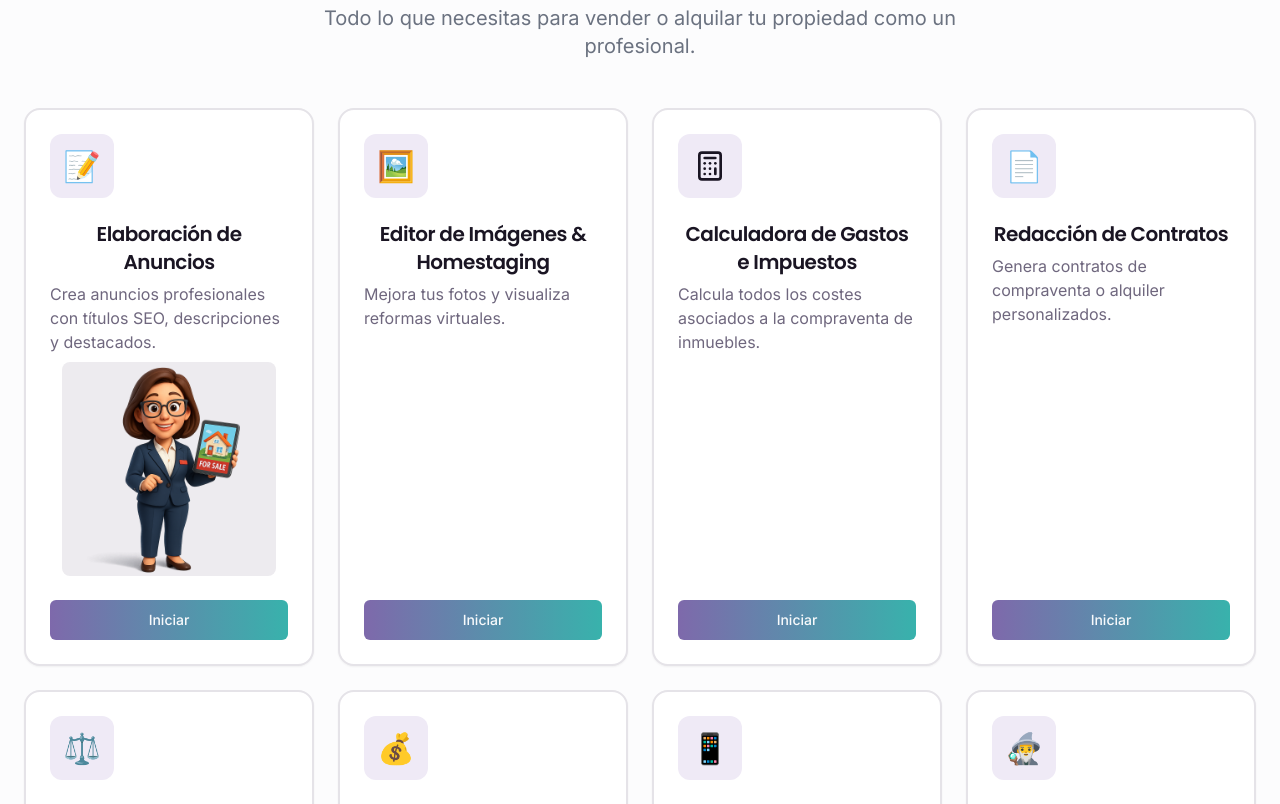
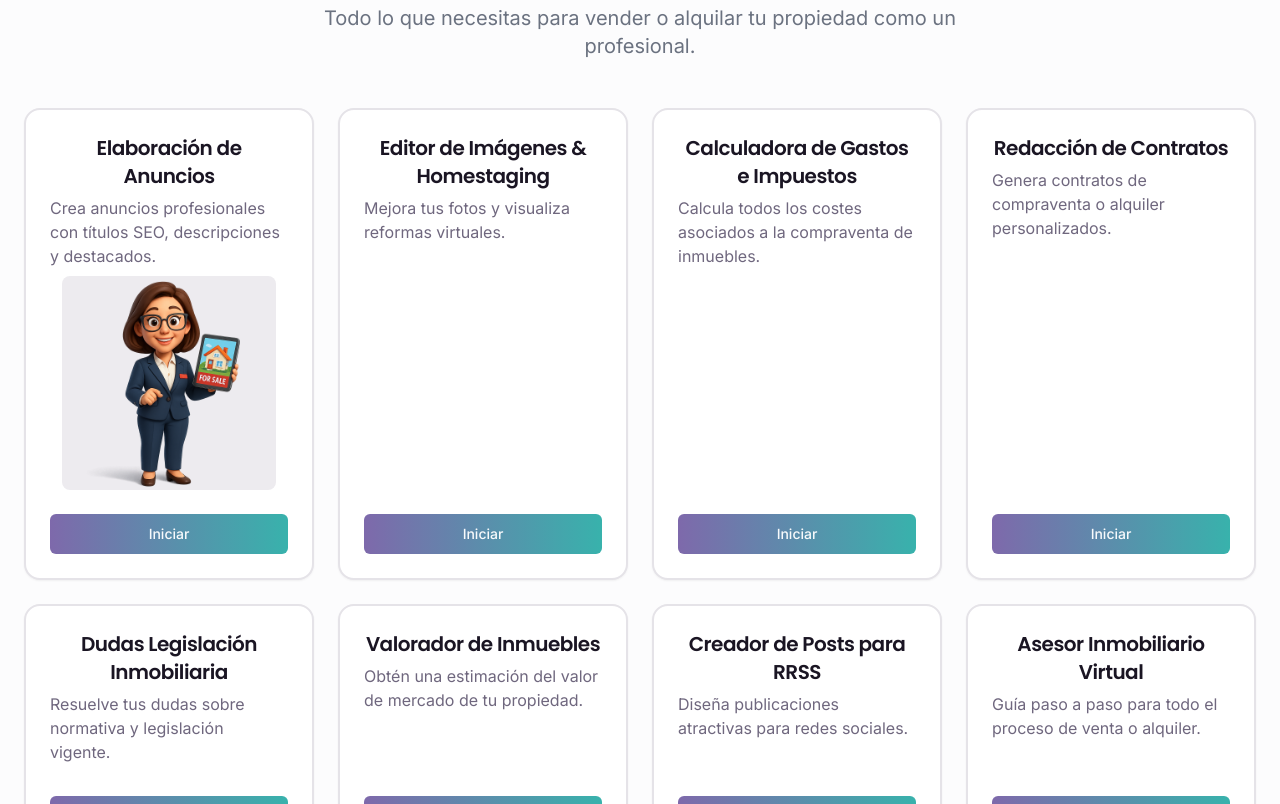
Before and after one commit to papparazzi76/casa-con-avatar-3d, a React (Vite) app: page / in a window 1280 px wide. Shown: the part 880-1684 px from the top of the page. Built offline with nearby package versions, Linux system fonts and the light colour scheme.

Commit message:
Visual edit in Lovable
Edited UI in Lovable

```diff
--- a/src/components/ServiceCard.tsx
+++ b/src/components/ServiceCard.tsx
@@ -1,10 +1,8 @@
-
 import { Card, CardContent, CardDescription, CardFooter, CardHeader, CardTitle } from "@/components/ui/card";
 import { Button } from "@/components/ui/button";
 import { motion } from "framer-motion";
 import { Calculator } from "lucide-react";
 import { AspectRatio } from "@/components/ui/aspect-ratio";
-
 interface ServiceCardProps {
   title: string;
   description: string;
@@ -13,7 +11,6 @@ interface ServiceCardProps {
   onClick: () => void;
   imageSrc?: string;
 }
-
 export function ServiceCard({
   title,
   description,
@@ -27,9 +24,8 @@ export function ServiceCard({
     if (icon === "🧮") {
       return <Calculator className="w-8 h-8" />;
     }
-    return <span className="text-3xl">{icon}</span>;
+    return;
   };
-
   return <motion.div initial={{
     opacity: 0,
     y: 20
@@ -44,24 +40,16 @@ export function ServiceCard({
   }} className="h-full">
       <Card className="h-full border-2 rounded-2xl overflow-hidden card-hover flex flex-col">
         <CardHeader className="pb-2">
-          <div className="w-16 h-16 mb-4 rounded-xl bg-secondary flex items-center justify-center">
-            {renderIcon()}
-          </div>
+
           <CardTitle className="text-xl text-center">{title}</CardTitle>
           <CardDescription className="text-base">{description}</CardDescription>
         </CardHeader>
         <CardContent className="flex-grow">
-          {imageSrc && (
-            <div className="w-[90%] mx-auto">
+          {imageSrc && <div className="w-[90%] mx-auto">
               <AspectRatio ratio={1 / 1} className="bg-muted rounded-lg overflow-hidden">
-                <img
-                  src={imageSrc}
-                  alt={title}
-                  className="object-cover w-full h-full"
-                />
+                <img src={imageSrc} alt={title} className="object-cover w-full h-full" />
               </AspectRatio>
-            </div>
-          )}
+            </div>}
         </CardContent>
         <CardFooter>
           <Button onClick={onClick} className="w-full bg-gradient-to-r from-realestate-purple to-realestate-turquoise hover:opacity-90">
```
